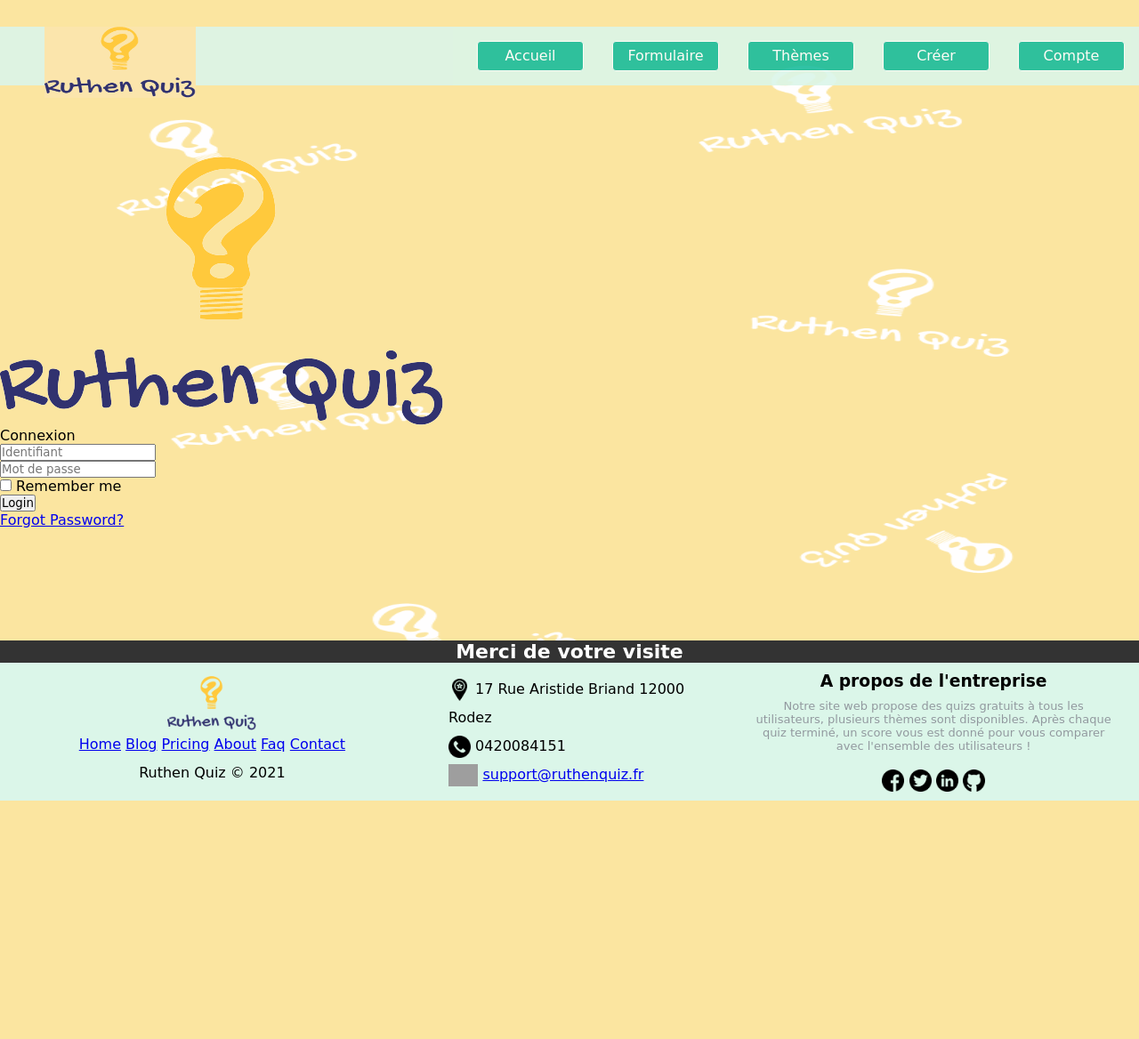
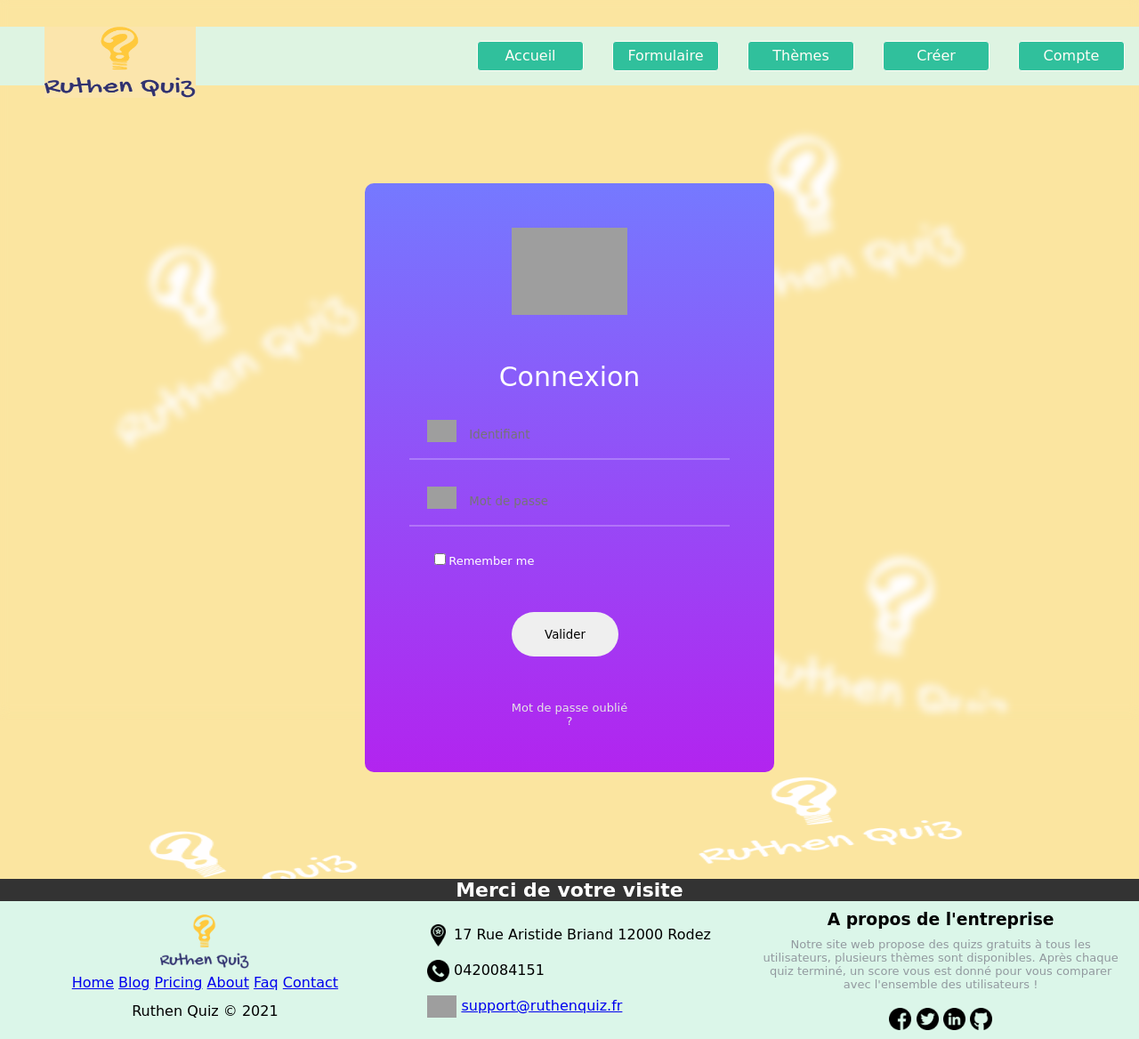
Before and after one commit to corentin-bichon/WebProject-3IL, a PHP site: page /compte.php in a window 1280 px wide. Shown: the whole page at 89% size. Before the commit the page ends 900 px from the top, so only its background shows below. Run offline with PHP 8.4, Linux system fonts and the light colour scheme; grey boxes are pictures that could not be loaded.

Commit message:
Create page connexion and sign up (without PHP)

```diff
--- a/CSS/mainCSS.css
+++ b/CSS/mainCSS.css
@@ -229,7 +229,6 @@ header {
   }
 }
 
-*/
 
 /* Logo RuthenQuiz sur la navbar */
 
@@ -354,8 +353,8 @@ footer {
 
 .footer-middle {
     text-align: initial;
-    width: 17em;
-    line-height: 2em;
+    width: 20em;
+    line-height: 2.5em;
 }
 
 
@@ -382,3 +381,138 @@ footer {
     height: 25px;
     vertical-align: middle;
 }
+
+
+/* Connexion Compte */
+
+.cadre {
+    width: 460px;
+    border-radius: 10px;
+    overflow: hidden;
+    padding: 50px ;
+    background: #9152f8;
+    background: -webkit-linear-gradient(top, #7579ff, #b224ef);
+    margin: 30px auto 100px auto;
+
+    justify-content: center;
+    align-items: flex-end;
+    position: relative;
+    z-index: 1;
+}
+
+body::before {
+    content: "";
+    position: fixed;
+    height: 100%;
+    width: 100%;
+    background-size: cover;
+    z-index: -1;
+    -webkit-filter: blur(5px);
+    background-image: url('../ressources/logo/fondecran.gif');
+    background-size: cover;
+}
+
+.logo-arrondi {
+    background-image: url('../ressources/logo/logo_icon.png') ;
+    background-repeat: no-repeat;
+    background-size: 130px;
+    width: 130px;
+    height: 120px;
+    margin: 0 auto;
+}
+
+.connexion-titre {
+    font-size: 30px;
+    padding-top: 30px;
+    padding-bottom: 30px;
+    color: #fff;
+    line-height: 1.2;
+    text-align: center;
+    /* text-transform: uppercase;
+    display: block; */
+}
+
+.connexion-identifiant {
+    font-family: Poppins-Regular;
+    font-size: 16px;
+    color: #fff;
+    line-height: 1.2;
+    display: block;
+    width: 100%;
+    height: 45px;
+    background: transparent;
+    padding: 0 10px 0 20px;
+    border-bottom: 2px solid rgba(255,255,255,0.24);
+    margin-bottom: 30px;
+}
+
+.connexion-identifiant div:hover {
+    border-bottom: 2px solid rgba(255,255,0,0.24);
+    transition: all 0.4s;
+}
+
+.connexion-identifiant input {
+    background: transparent;
+    border: none;
+    color: #fff;
+    padding-left: 10px;
+    outline: none;
+}
+
+
+.connexion-retenir {
+    margin-top: 10px;
+    margin-left: 20px;
+    font-family: Poppins-Regular;
+    font-size: 13px;
+    color: #fff;
+    line-height: 1.2;
+    display: block;
+    position: relative;
+    padding-left: 8px;
+    cursor: pointer;
+}
+
+.connexion-valider {
+    margin: 50px auto auto auto;
+    width: 130px;
+}
+
+#valider {
+    min-width: 120px;
+    height: 50px;
+    border-radius: 25px;
+    border: none;
+}
+
+.connexion-valider input:hover {
+    background-color: #5740ac;
+    color: #31326F;
+    border-color: #31326F;
+    cursor: pointer;
+}
+
+
+.connexion-oublier {
+    margin: 50px auto auto auto ;
+    text-align: center;
+    text-decoration: none;
+    width: 130px;
+    min-width: 133px;
+
+}
+
+.connexion-oublier a {
+    font-size: 13px;
+    color: #e5e5e5;
+    text-decoration: none ;
+}
+
+#connexion-icon {
+    height: 25px;
+    vertical-align: bottom;
+}
+
+.g-recaptcha {
+    margin : auto;
+}
--- a/compte.php
+++ b/compte.php
@@ -16,8 +16,8 @@
 			<div class="cadre">
 
 				<div class="logo-arrondi">
-					<img src="ressources/logo/logo_small.png" alt="Logo_RuthenQuiz" 	title="Logo_RuthenQuiz" id="logo"/>
-				</div>
+
+   				</div>
 
 				<div class="connexion-titre">
 					<span> Connexion </span>
@@ -26,11 +26,13 @@
 				<form>
 
 					<div class="connexion-identifiant">
-						<input class="input100" type="text" name="username	" placeholder="Identifiant">
+						<img src="ressources/icon/utilisateur.png" id="connexion-icon" />
+						<input type="text" name="username	" placeholder="Identifiant" required>
 					</div>
 
 					<div class="connexion-identifiant">
-						<input class="input100" type="password" name="pass	" placeholder="Mot de passe">
+					    <img src="ressources/icon/cadena.png" id="connexion-icon" />
+						<input type="password" name="pass	" placeholder="Mot de passe" required>
 					</div>
 
 					<div class="connexion-retenir">
@@ -42,14 +44,12 @@
 
 
 					<div class=connexion-valider>
-						<button class="login100-form-btn">
-							Login
-						</button>
+						<input type="submit" id='valider' value='Valider' >
 					</div>
 
 					<div class="connexion-oublier">
-						<a class="txt1" href="#">
-							Forgot Password?
+						<a href="#">
+							Mot de passe oublié ?
 						</a>
 					</div>
 
```
Also changed, not shown: nouveaucompte.php (added, +81 -0 lines).
